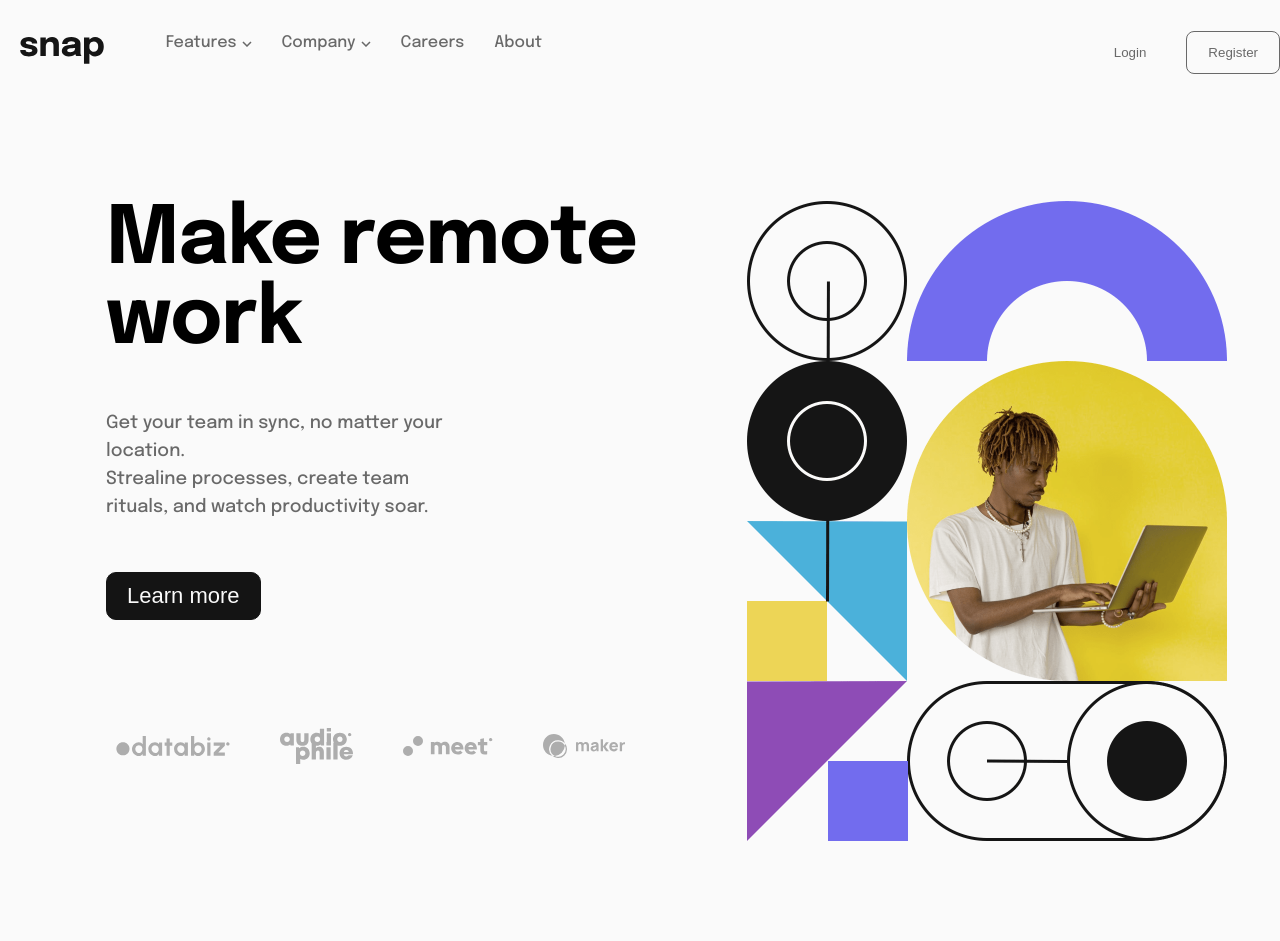
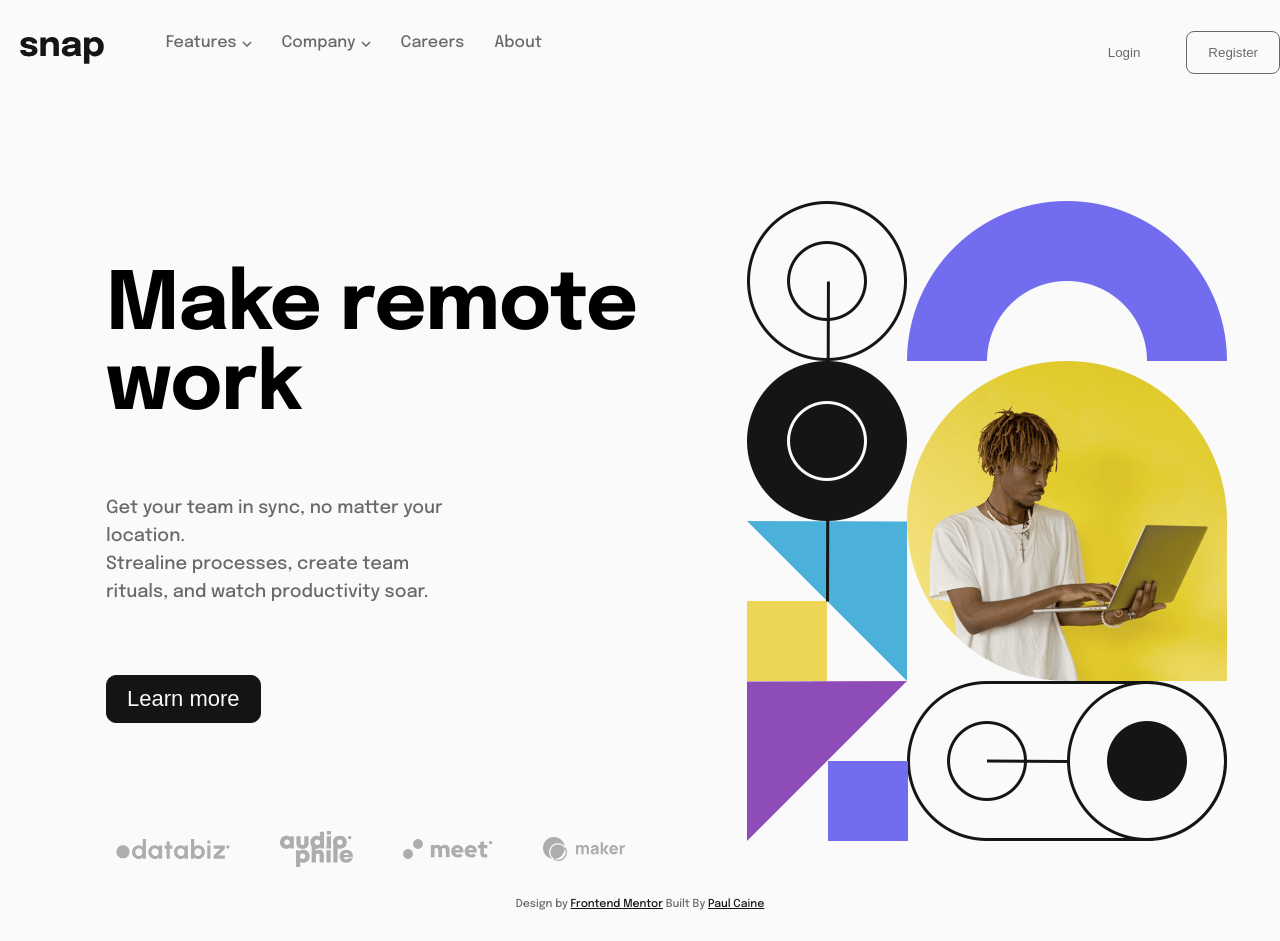
Before and after one commit to IAmCainey/FM-info-with-dropdown, a React (Create React App) app: page / in a window 1280 px wide. Before the commit the page ends 841 px from the top, so only its background shows below. Built offline with nearby package versions, Linux system fonts and the light colour scheme.

Commit message:
fixed misalign

```diff
--- a/src/App.js
+++ b/src/App.js
@@ -1,6 +1,7 @@
 // Imports
 import TopNav from "./components/topNav";
 import Clients from "./components/clients";
+import Footer from "./components/footer";
 
 //images
 import HeroDesktop from "./assets/images/image-hero-desktop.png";
@@ -28,6 +29,7 @@ function App() {
           </div>
         </section>
       </div>
+      <Footer />
     </>
   );
 }
--- /dev/null
+++ b/src/components/footer.js
@@ -0,0 +1,10 @@
+export default function NameHere() {
+  return (
+    <footer>
+      <p>
+        Design by <a href="http://frontend-mentor.com">Frontend Mentor</a> Built
+        By <a href="https://paulcaine.co.uk">Paul Caine</a>
+      </p>
+    </footer>
+  );
+}
--- a/src/css/app.css
+++ b/src/css/app.css
@@ -1,7 +1,7 @@
 @import url("https://fonts.googleapis.com/css2?family=Epilogue:wght@500;700&display=swap");
 * {
-  padding: 0;
-  margin: 0;
+  -webkit-box-sizing: border-box;
+          box-sizing: border-box;
 }
 
 body,
@@ -121,4 +121,23 @@ h1 {
     margin: auto;
   }
 }
+
+footer {
+  padding: 20px 10px;
+  text-align: center;
+  width: 100%;
+}
+
+footer p {
+  font-size: 11px;
+}
+
+footer a {
+  font-size: 11px;
+  color: #141414;
+}
+
+footer a:hover {
+  color: dimgray;
+}
 /*# sourceMappingURL=app.css.map */
--- a/src/scss/app.scss
+++ b/src/scss/app.scss
@@ -2,8 +2,7 @@
 @import "_var.scss";
 
 * {
-  padding: 0;
-  margin: 0;
+  box-sizing: border-box;
 }
 
 body,
@@ -107,3 +106,22 @@ h1 {
     margin: auto;
   }
 }
+
+footer {
+  padding: 20px 10px;
+  text-align: center;
+  width: 100%;
+
+  p {
+    font-size: 11px;
+  }
+
+  a {
+    font-size: 11px;
+    color: $dark;
+
+    &:hover {
+      color: $gray;
+    }
+  }
+}
```
Also changed, not shown: 1 other file (tests, documents, lock files or other folders).
